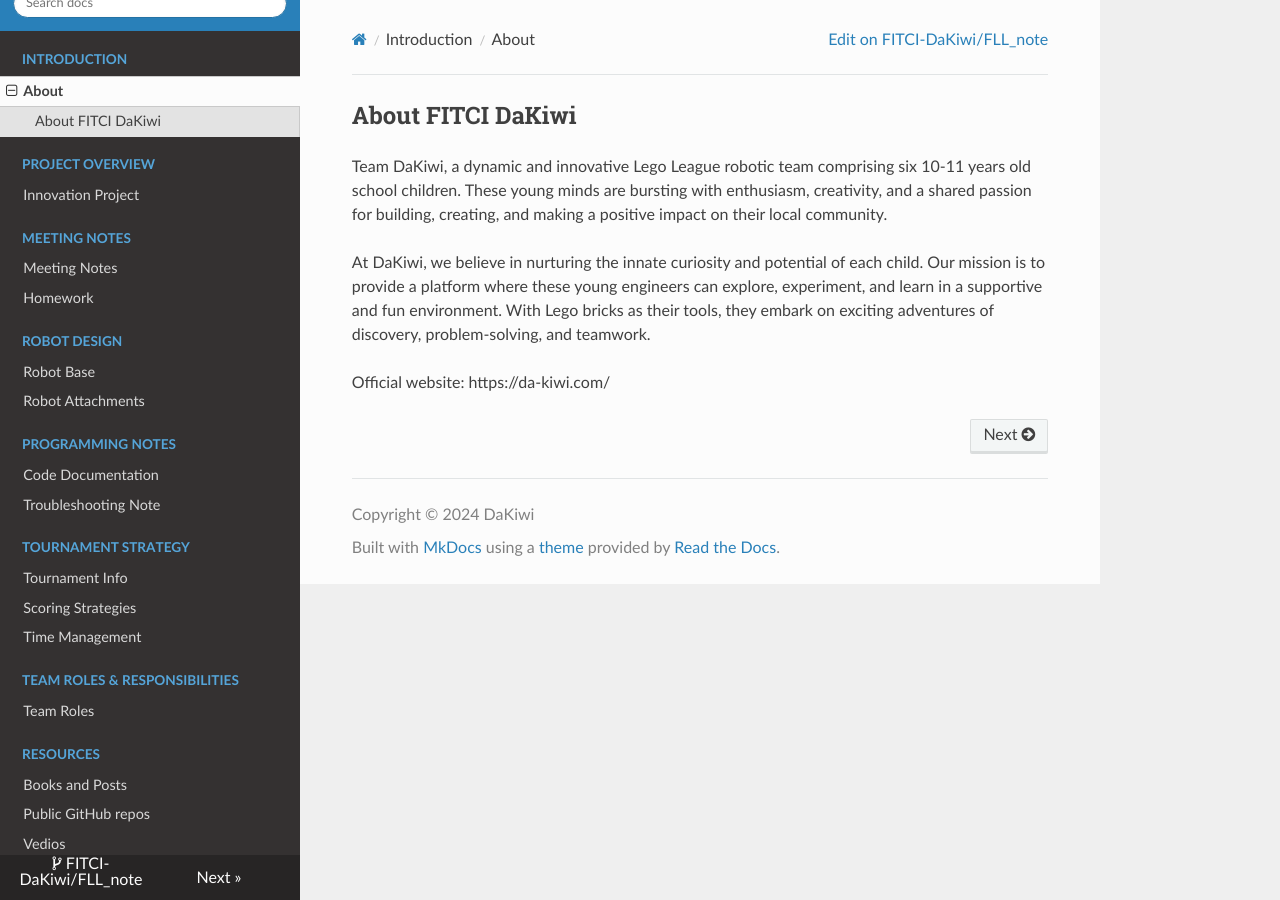
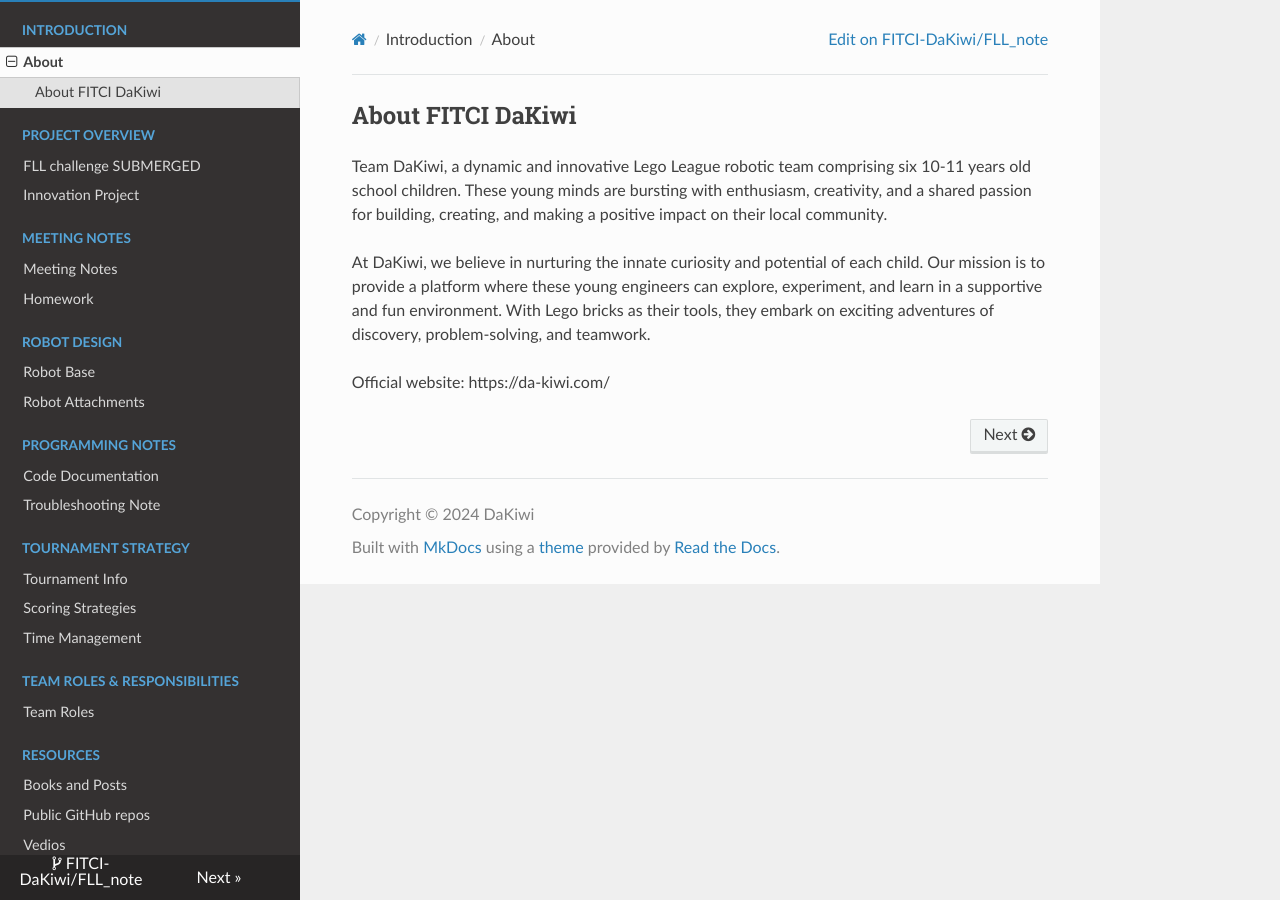
Before and after one commit to FITCI-DaKiwi/FLL_note_2024, an MkDocs documentation site: the page built from docs/index.md, in a window 1280 px wide. Built offline with MkDocs 1.6.1, drawn with Linux system fonts in a browser that asks for light colours; nearby versions of some CDN libraries.

Commit message:
Update mkdocs.yaml: add fll challenge

```diff
--- a/mkdocs.yaml
+++ b/mkdocs.yaml
@@ -30,6 +30,7 @@
   - Introduction:
       - About: index.md
   - Project Overview:
+      - FLL challenge SUBMERGED: fll_challenge.md
       - Innovation Project: innovation_project.md
   - Meeting Notes:
       - Meeting Notes: meeting_note.md
```
